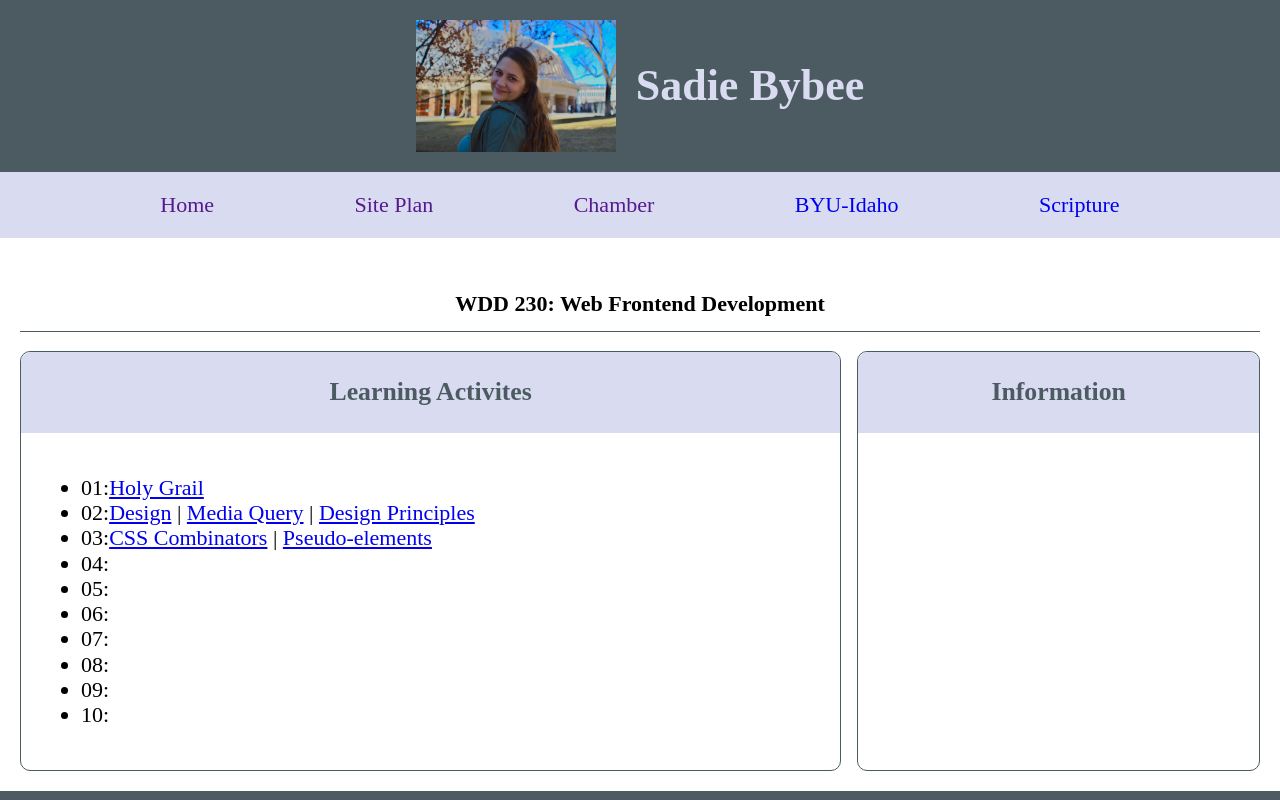
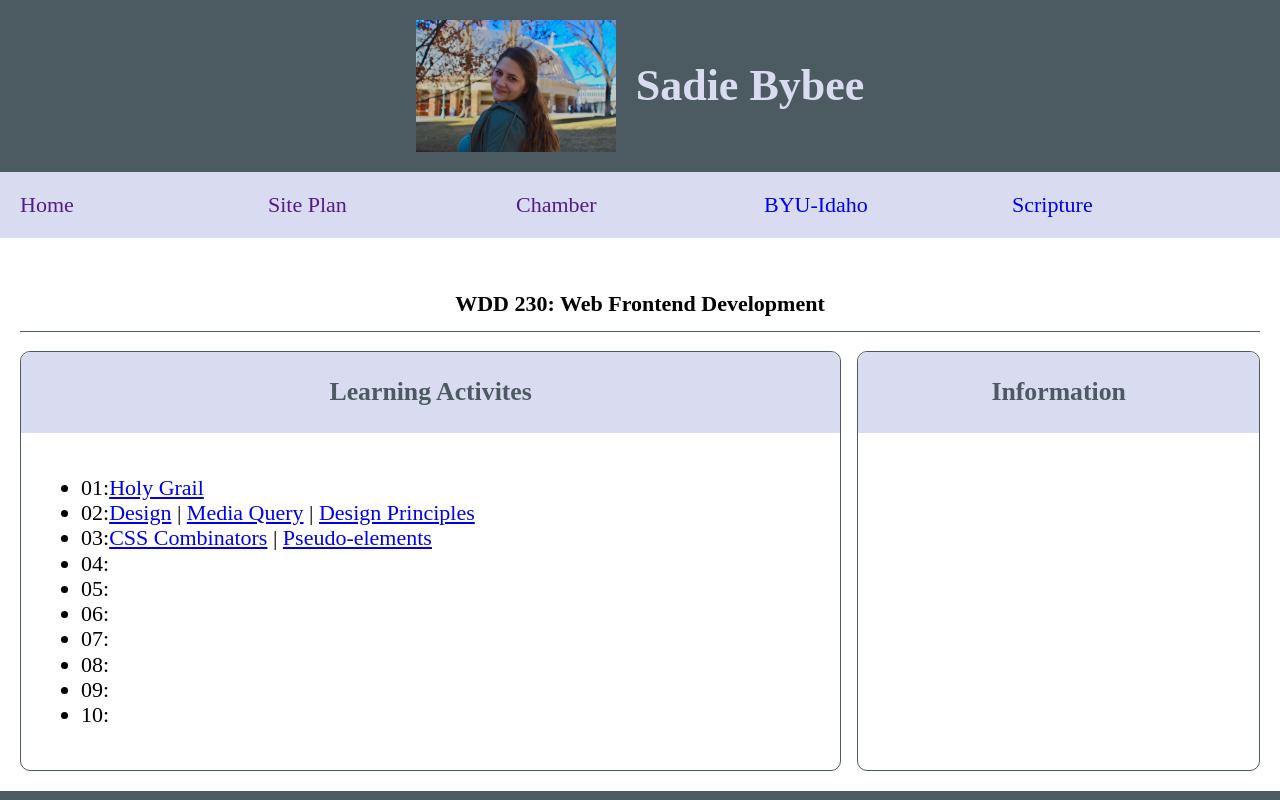
Before and after one commit to sadiebybee/wdd230, a plain HTML site: page index.html in a window 1280 px wide. Shown: the top 800 px of the page. Drawn offline with Linux system fonts and the light colour scheme; a web font is replaced by a local one.

Commit message:
fixnavbar10/2

```diff
--- a/index.html
+++ b/index.html
@@ -28,11 +28,11 @@
 
         <nav>
             <ul class="navigation">
-                <a href="">Home</a>
-                <a href="">Site Plan</a>
-                <a href="">Chamber</a>
-                <a href="https://www.byui.edu/" target="_blank">BYU-Idaho</a>
-                <a href="https://www.churchofjesuschrist.org/study/scriptures/bofm/ether/12?lang=eng" target="_blank">Scripture</a>
+                <li><a href="">Home</a></li>
+                <li><a href="">Site Plan</a></li>
+                <li><a href="">Chamber</a></li>
+                <li><a href="https://www.byui.edu/" target="_blank">BYU-Idaho</a></li>
+                <li><a href="https://www.churchofjesuschrist.org/study/scriptures/bofm/ether/12?lang=eng" target="_blank">Scripture</a></li>
                 </ul>
         </nav>
     </header>
```
